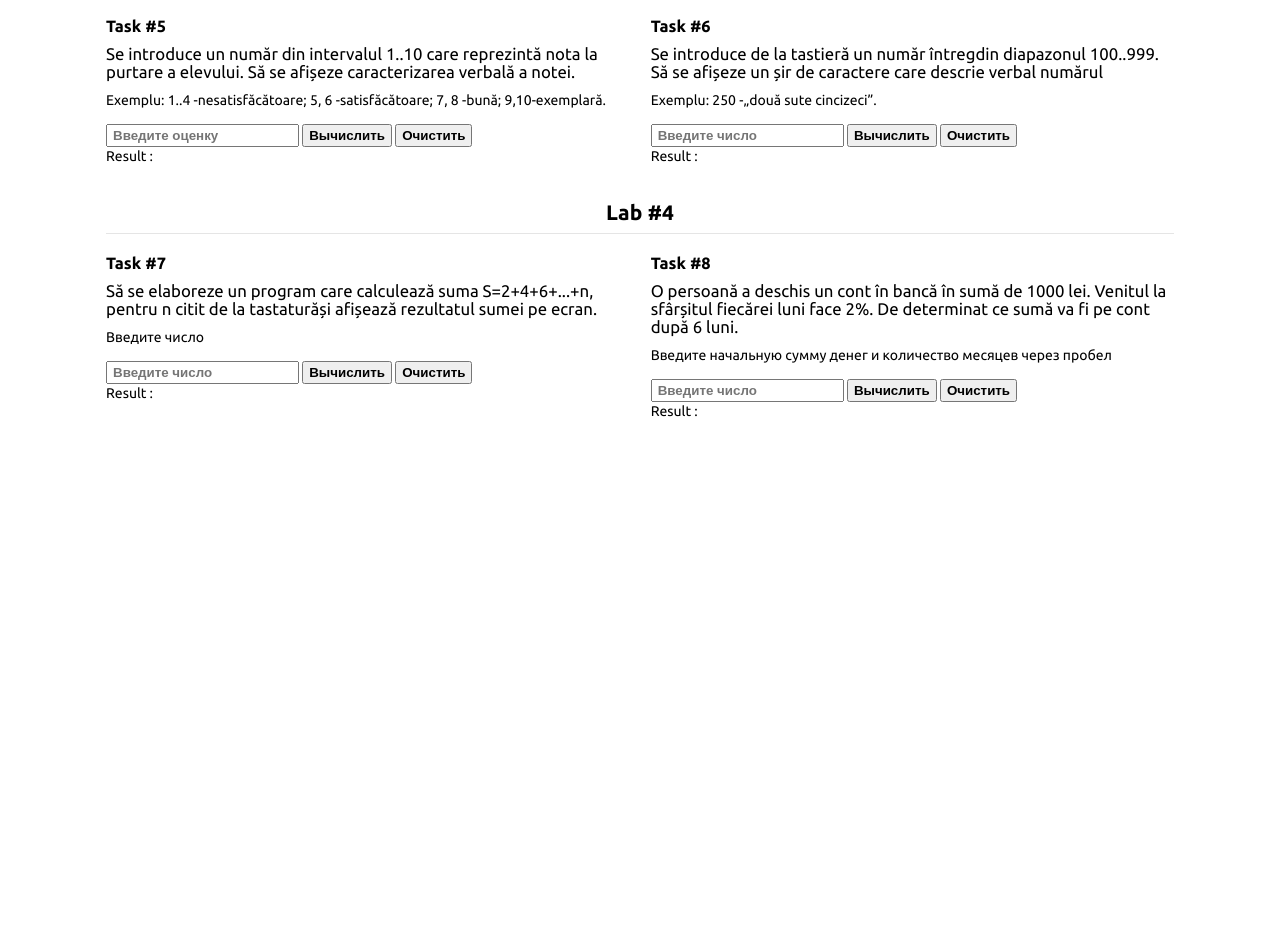
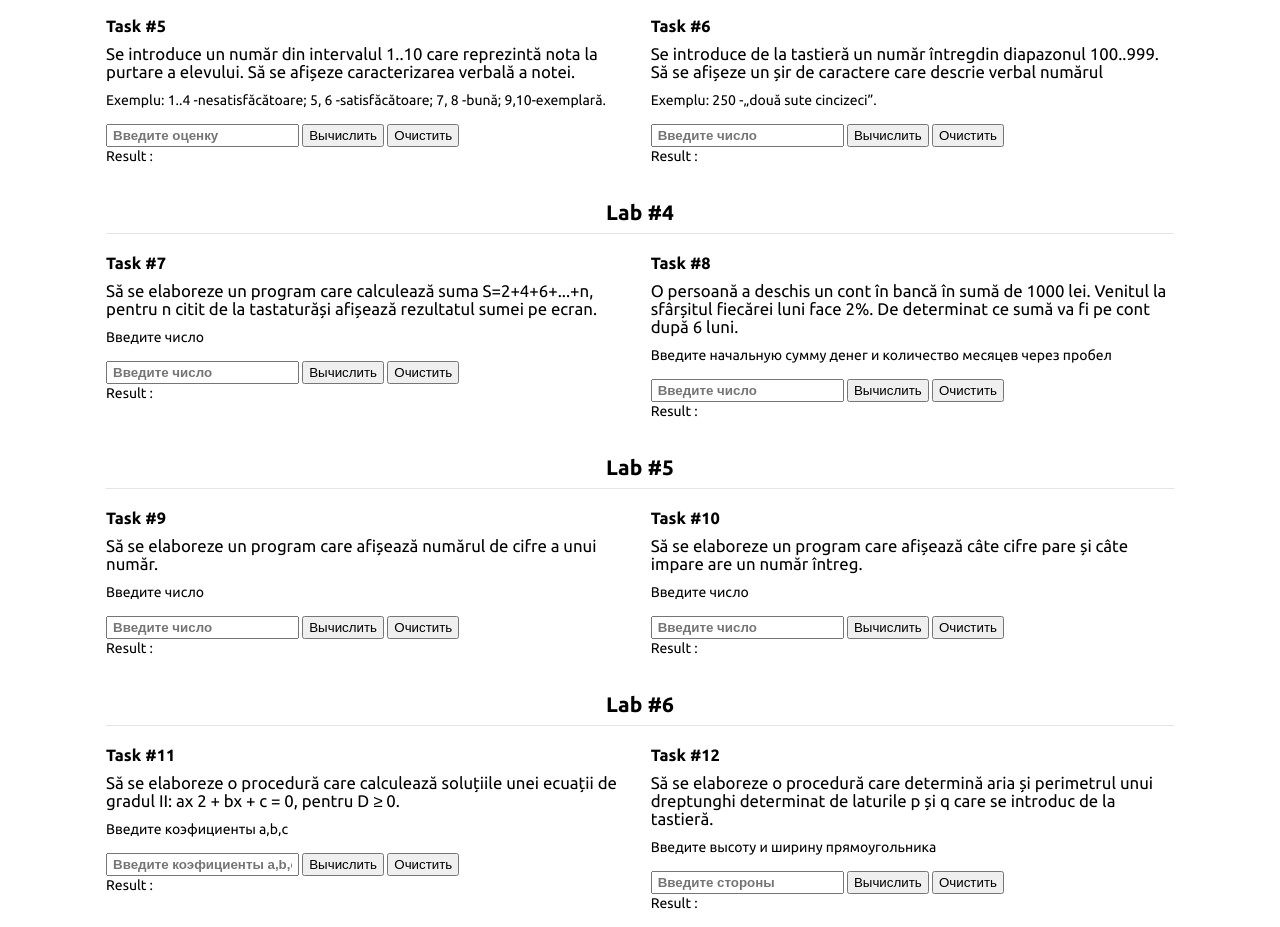
Before and after one commit to Mostenn/Bazele-programarii-I, a website: page app/index.html in a window 1280 px wide. Shown: the part 603-1530 px from the top of the page. Before the commit the page ends 1038 px from the top, so only its background shows below. Drawn offline with Linux system fonts and the light colour scheme.

Commit message:
Lab #5 is done

```diff
--- a/app/index.html
+++ b/app/index.html
@@ -118,6 +118,54 @@
                     </div>
                 </div>
             </li>
+            <li class="lab">
+                <h2>Lab #5</h2>
+                <div class="tasks">
+                    <div class="task" id="task9">
+                        <h3>Task #9</h3>
+                        <p class="description">Să se elaboreze un program care afișează numărul de cifre a unui număr.</p>
+                        <p>Введите число</p>
+                        <input type="text" class="lab_input" placeholder="Введите число">
+                        <button type="submit" onclick="task_9('task9')">Вычислить</button>
+                        <button class="reset" onclick="reset('task9')">Очистить</button>
+                        <p class="">Result : <span class="result"></span></p>
+                    </div>
+                    <div class="task" id="task10">
+                        <h3>Task #10</h3>
+                        <p class="description">Să se elaboreze un program care afișează câte cifre pare și câte impare are un număr
+                            întreg.</p>
+                        <p>Введите число</p>
+                        <input type="text" class="lab_input" placeholder="Введите число">
+                        <button type="submit" onclick="task_10('task10')">Вычислить</button>
+                        <button class="reset" onclick="reset('task10')">Очистить</button>
+                        <p class="">Result : <span class="result"></span></p>
+                    </div>
+                </div>
+            </li><li class="lab">
+                <h2>Lab #6</h2>
+                <div class="tasks">
+                    <div class="task" id="task11">
+                        <h3>Task #11</h3>
+                        <p class="description">Să se elaboreze o procedură care calculează soluțiile unei ecuații de gradul II:
+                            ax 2 + bx + c = 0, pentru D ≥ 0.</p>
+                        <p>Введите коэфициенты a,b,c</p>
+                        <input type="text" class="lab_input" placeholder="Введите коэфициенты a,b,c">
+                        <button type="submit" onclick="task_11('task11')">Вычислить</button>
+                        <button class="reset" onclick="reset('task11')">Очистить</button>
+                        <p class="">Result : <span class="result"></span></p>
+                    </div>
+                    <div class="task" id="task12">
+                        <h3>Task #12</h3>
+                        <p class="description">Să se elaboreze o procedură care determină aria și perimetrul unui dreptunghi
+                            determinat de laturile p și q care se introduc de la tastieră.</p>
+                        <p>Введите высоту и ширину прямоугольника</p>
+                        <input type="text" class="lab_input" placeholder="Введите стороны">
+                        <button type="submit" onclick="task_12('task12')">Вычислить</button>
+                        <button class="reset" onclick="reset('task12')">Очистить</button>
+                        <p class="">Result : <span class="result"></span></p>
+                    </div>
+                </div>
+            </li>
         </ul>
     </div>
     <script src="./js/main.js"></script>
--- a/app/js/main.js
+++ b/app/js/main.js
@@ -323,3 +323,58 @@ function task_8(a) {
     res = "Ваш депозит через " + month + " месяцев составит: " + Math.round(depozit * 1000) / 1000 + " лей(ев)";
     result(a, res);
 }
+// Количество цифр в числе
+function task_9(a) {
+    readData(a);
+    stringNumb(data);
+    res = arr.length;
+    result(a, res);
+}
+// количество четных и нечетных цифр в введнном числе
+function task_10(a) {
+    readData(a);
+    stringNumb(data);
+    let cet = [];
+    let necet = [];
+    for (var i = 0; i < arr.length; i++) {
+        if (arr[i] % 2 == 0) {
+            cet = cet.concat(arr[i]);
+        }
+        if (arr[i] % 2 != 0) {
+            necet = necet.concat(arr[i])
+        };
+
+    }
+    res = "Четные: " + cet.join(" ") + " , Нечетные: " + necet.join(" ");
+    result(a, res);
+
+}
+//решение квадратного уравнения
+
+function task_11(a) {
+    readData(a);
+    string(data);
+    var x, x1, x2, f, e, q, d;
+    f = arr[0];
+    e = arr[1];
+    q = arr[2];
+    console.log(q);
+    var d = Math.pow(e,2) - (4 * f * q);
+    if (d > 0) {
+        x1 = (-e + Math.sqrt(d)) / (2 * f);
+        x2 = (-e - Math.sqrt(d)) / (2 * f);
+        // res = "Корни уравнения" + x1 + " , " + x2;
+        console.log(x1);
+    } else if (d = 0) {
+        x = (-e) / (2 * f);
+        res = "Корень уравнения" + x;
+    } else if (d < 0) {
+        res = "Уравнение не имеет корней";
+    }
+    console.log(x1, x2, x, d);
+    result(a, res);
+}
+//площадь и периметр прямоугольника
+function task_12(a) {
+
+}
--- a/app/scss/style.scss
+++ b/app/scss/style.scss
@@ -52,6 +52,7 @@ body {
 
             button {
                 cursor: pointer;
+                font-weight: 400;
             }
         }
     }
```
Also changed, not shown: app/css/style.css.
